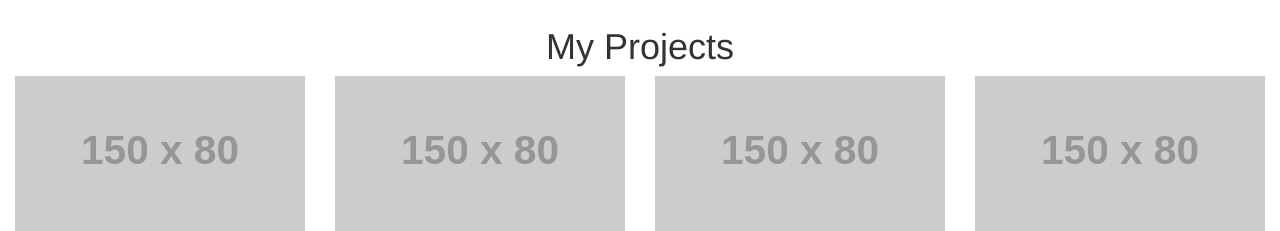
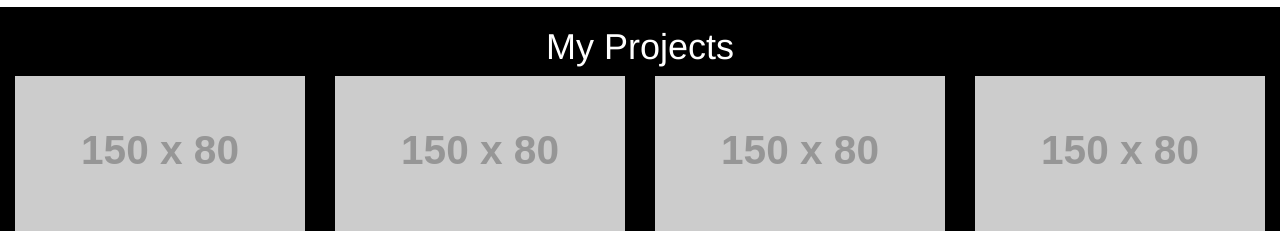
Before and after one commit to mbryant1988/Portfolio, a plain HTML site: page index.html in a window 1280 px wide. Shown: the part 1573-1804 px from the top of the page. Drawn offline with Linux system fonts and the light colour scheme; placeholder pictures from the web are drawn by us.

Commit message:
"simple styling to portfolio section"

```diff
--- a/bootstrap3/css/style.css
+++ b/bootstrap3/css/style.css
@@ -14,3 +14,11 @@
   background-color: black;
   color:white;
 }
+
+#portfolio{
+  background-color: black;
+}
+
+#portfolio h1{
+  color:white;
+}
--- a/index.html
+++ b/index.html
@@ -24,7 +24,7 @@
         <li><a href="#welcome">Home</a></li>
         <li><a href="#about">About</a></li>
         <li><a href="#skills">Skills</a></li>
-        <li><a href="#">My Work</a></li>
+        <li><a href="#portfolio">My Work</a></li>
         <li><a href="#">Contact</a></li>
       </ul>
       <ul class ="nav navbar-nav navbar-right">
```
